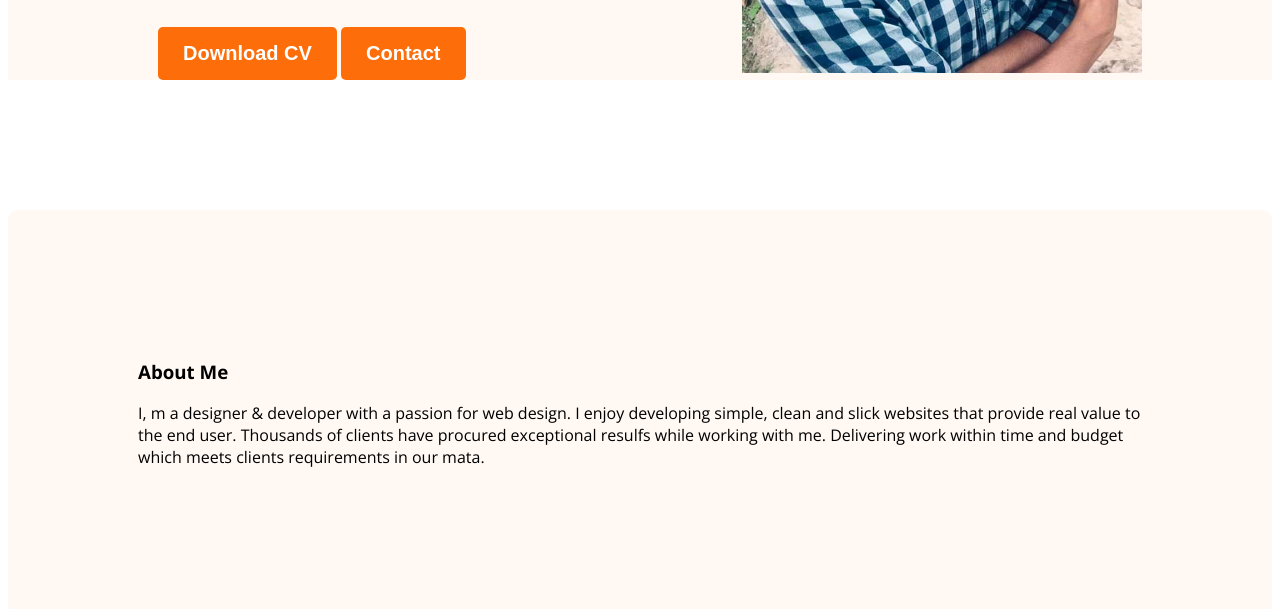
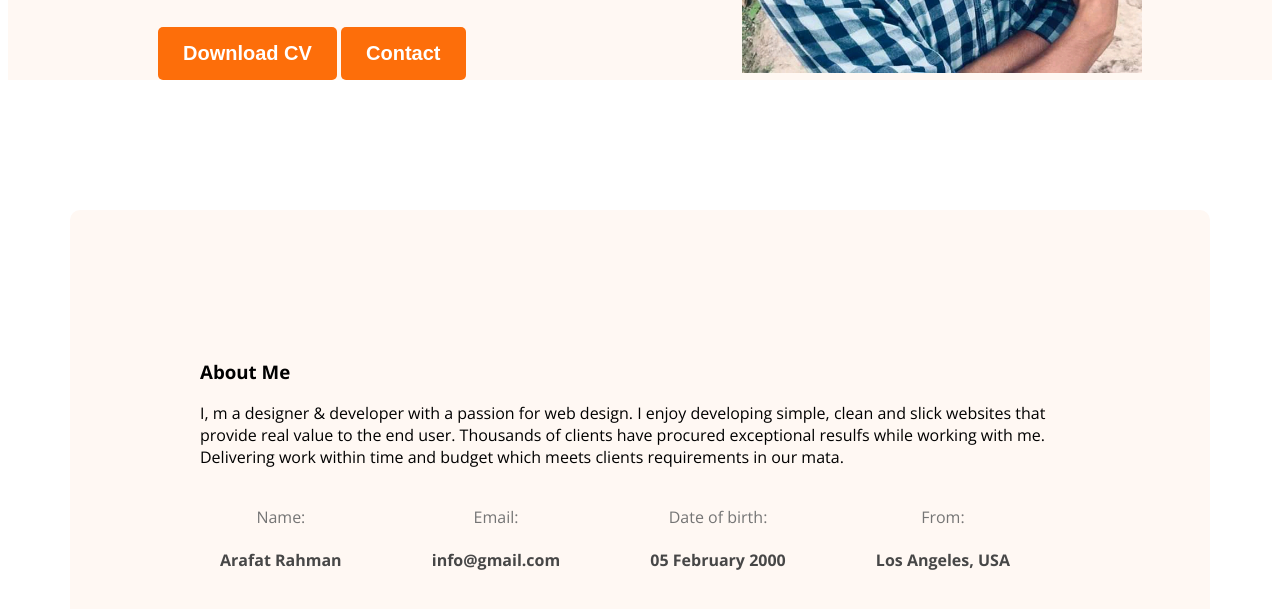
Before and after one commit to arafatrahman41/developer-portfolio, a plain HTML site: page index.html in a window 1280 px wide. Shown: the part 621-1230 px from the top of the page. Drawn offline with nearby package versions, Linux system fonts and the light colour scheme.

Commit message:
added about information

```diff
--- a/index.html
+++ b/index.html
@@ -39,6 +39,24 @@
         <p class="section-description">
           I, m a designer & developer with a passion for web design. I enjoy developing simple, clean and slick websites that provide real value to the end user. Thousands of clients have procured exceptional resulfs while working with me. Delivering work within time and budget which meets clients requirements in our mata.
         </p>
+        <div class="about-info-container">
+           <div class="about-info">
+            <h4 class="info-title">Name:</h4>
+            <p class="info-description">Arafat Rahman</p>
+           </div>
+           <div class="about-info">
+            <h4 class="info-title">Email:</h4>
+            <p class="info-description">info@gmail.com</p>
+           </div>
+           <div class="about-info">
+            <h4 class="info-title">Date of birth:</h4>
+            <p class="info-description">05 February 2000</p>
+           </div>
+           <div class="about-info">
+            <h4 class="info-title">From:</h4>
+            <p class="info-description"> Los Angeles, USA</p>
+           </div>
+        </div>
        </section>
     </main>
     <footer>
--- a/styles/portfolio.css
+++ b/styles/portfolio.css
@@ -101,6 +101,10 @@ nav a {
 }
 
 /* main section  styles */
+main{
+  max-width: 1140px;
+  margin: 0 auto;
+}
 
 /* about section styles */
 .about{
@@ -109,3 +113,23 @@ nav a {
   background: #FFF8F3;
   margin: 130px 0;
 }
+
+.about-info-container{
+  display: flex;
+  justify-content: space-around;
+}
+
+.about-info{
+  text-align: center;
+  margin-right: 50px;
+}
+
+.info-title{
+  font-weight: 100;
+  color:#757575
+}
+
+.info-description{
+  font-weight: 700;
+  color: #474747;
+}
```
